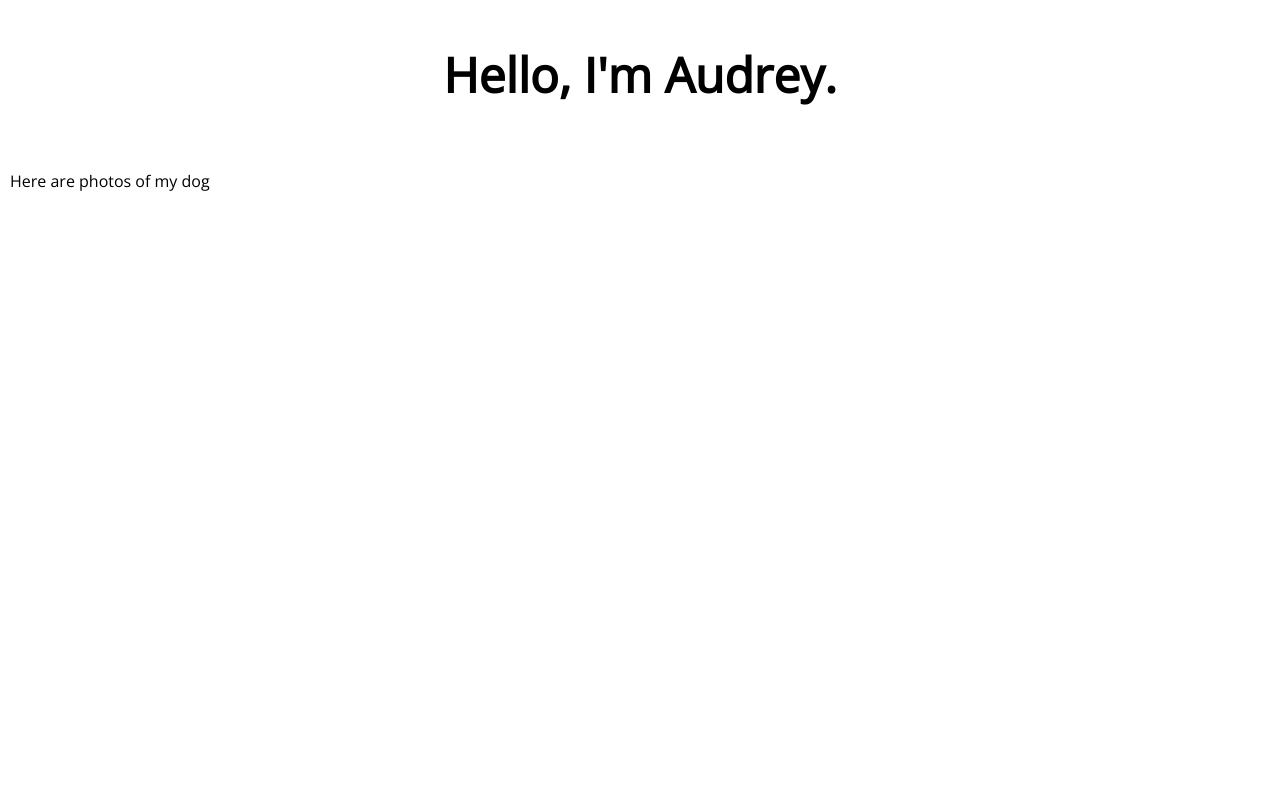
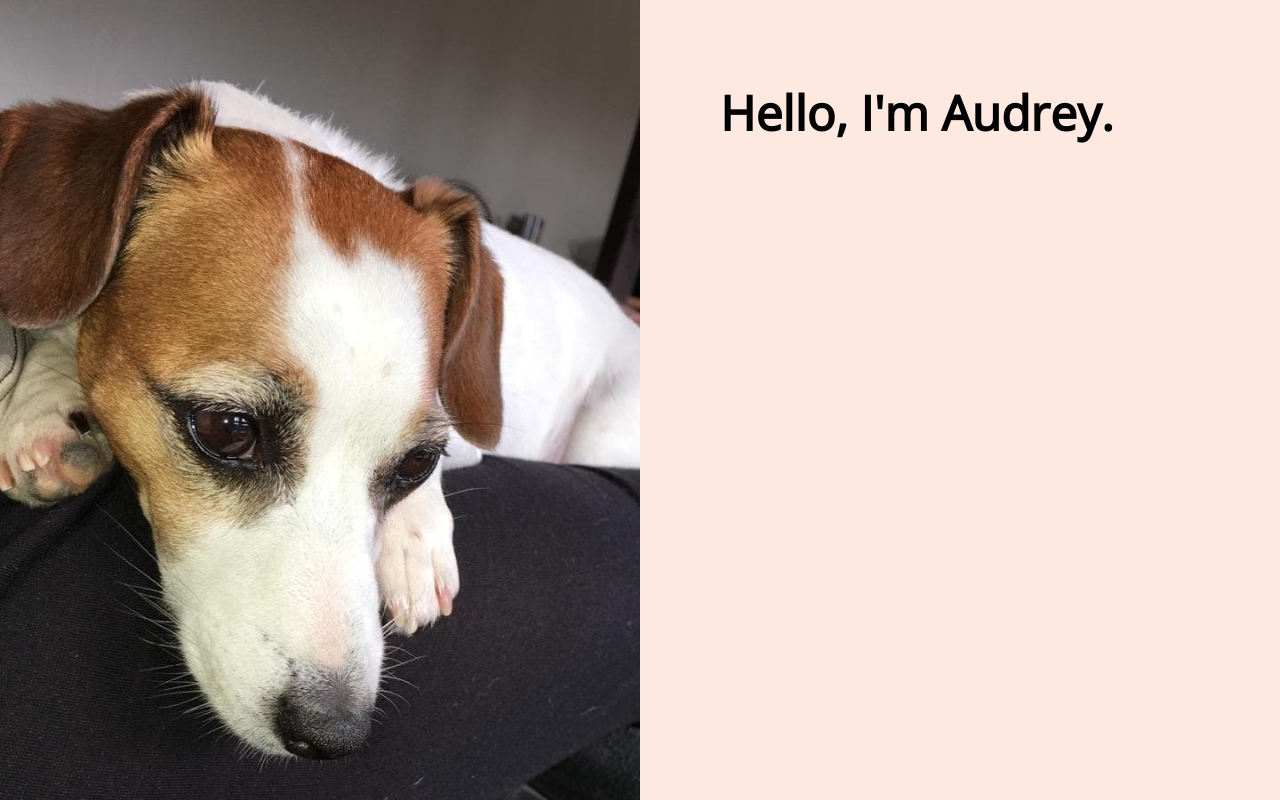
Before and after one commit to alivirya/alivirya.github.io, a plain HTML site: page index.html in a window 1280 px wide. Drawn offline with nearby package versions, Linux system fonts and the light colour scheme.

Commit message:
Added slideshow of phoebe

```diff
--- a/index.html
+++ b/index.html
@@ -5,23 +5,23 @@
     <title>Audrey Livirya</title>
     <link href="static/style.css" rel="stylesheet" type="text/css" />
     <link href="https://fonts.googleapis.com/css?family=Open+Sans&display=swap" rel="stylesheet">
+    <script src="static/script.js"> </script>
 </head>
 
 
 <body>
-    <header>
-        <div id="title">
-            <h1>Hello, I'm Audrey.</h1>
+    <div class="container main">
+        <div class="container side" style="padding: 0;">
+            <img id="phoebe" src="media/phoebe1.jpg" alt="Phoebe">
         </div>
-    </header>
-    <div id="container">
-        <div id="phoebe">
-            Here are photos of my dog
-        </div>
-        <div id="aboutme">
-
+        <div class="container side" ;">
+            <div id="title">
+                <h1>Hello, I'm Audrey.</h1>
+                <h2 id="description"></h2>
+            </div>
         </div>
     </div>
+
 </body>
 
 </html>
--- /dev/null
+++ b/static/script.js
@@ -0,0 +1,13 @@
+let index = 0;
+function phoebeSlideshow() {
+    let image = document.getElementById("phoebe")
+    images = ["media/phoebe1.jpg", "media/phoebe2.jpg", "media/phoebe3.jpeg", "media/phoebe4.jpg", "media/phoebe5.jpg", "media/phoebe6.jpg", "media/phoebe7.jpg", "media/phoebe8.jpg"]
+
+    index++;
+    if (index >= images.length) {
+        index = 0;
+    }
+    image.src = images[index];
+}
+
+setInterval(phoebeSlideshow, 3000);
--- a/static/style.css
+++ b/static/style.css
@@ -7,7 +7,6 @@
 html,
 body {
     height: 100%;
-    width: 100%
 }
 
 body {
@@ -16,32 +15,29 @@ body {
 
 h1 {
     font-size: 3em;
-}
-
-header {
-    height: 20%;
-    padding: 10px 10px;
-    text-align: center;
+    margin: 10px;
 }
 
 #title {
-    height: 70%;
+    padding: 45px;
+    height: 30%;
 }
 
-#container {
-    height: 80%;
+.container.main {
+    height: 100%;
+    overflow: hidden;
 }
 
-#phoebe {
+.container.side {
     float: left;
     width: 50%;
-    padding: 10px;
-    height: 100%
+    padding: 25px;
+    height: inherit;
+    background-color: #FEE9E1;
+    overflow: hidden;
 }
 
-#aboutme {
-    float: left;
-    width: 50%;
-    padding: 10px;
-    height: 100%
+img {
+    width: 100%;
+    min-height: 100%;
 }
```
Also changed, not shown: media/phoebe1.jpg (added), media/phoebe2.jpg (added), media/phoebe3.jpeg (added), media/phoebe3.jpg (added), media/phoebe4.jpg (added), media/phoebe5.jpg (added), media/phoebe6.jpg (added), media/phoebe7.jpg (added), media/phoebe8.jpg (added).
